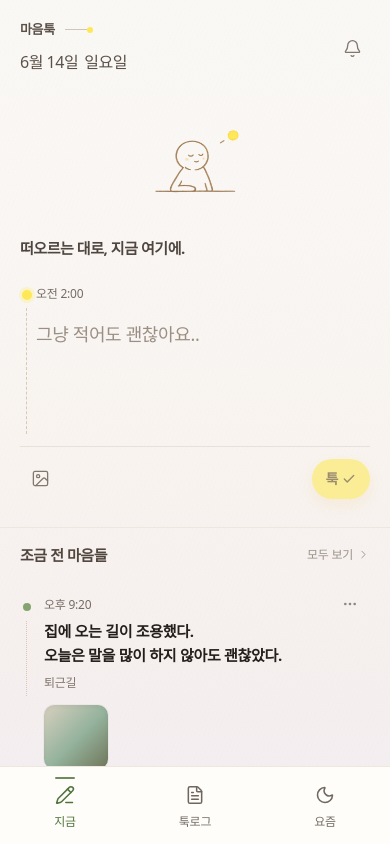
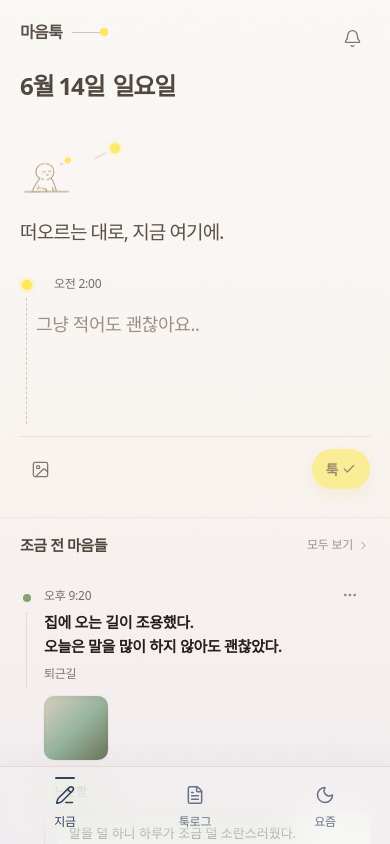
Before and after one commit to ojhdream/maeumtuk, a React (Vite) app: page / in a window 390 px wide. Built offline with nearby package versions, Linux system fonts and the light colour scheme; a web font is replaced by a local one.

Commit message:
Polish now tab mobile motion

```diff
--- a/src/App.jsx
+++ b/src/App.jsx
@@ -520,7 +520,7 @@ function BottomNav({ tab, setTab }) {
   ];
 
   return (
-    <nav className="maeumtuk-bottom-nav absolute bottom-0 left-0 right-0 flex h-[calc(78px+env(safe-area-inset-bottom))] items-center justify-around border-t border-[#eee7de] bg-[#fffdf9] pb-[env(safe-area-inset-bottom)] transition duration-200">
+    <nav className="maeumtuk-bottom-nav absolute bottom-0 left-0 right-0 flex h-[calc(78px+env(safe-area-inset-bottom))] items-center justify-around border-t border-[#e3d9cf] bg-[#f7f2ed]/94 pb-[env(safe-area-inset-bottom)] shadow-[0_-10px_28px_rgba(47,66,92,0.045)] backdrop-blur-xl transition duration-200">
       {items.map((item) => {
         const active = tab === item.id;
         return (
@@ -528,16 +528,16 @@ function BottomNav({ tab, setTab }) {
             key={item.id}
             onClick={() => setTab(item.id)}
             className={`relative flex h-[58px] w-20 flex-col items-center justify-center gap-1 text-[12px] transition duration-200 ${
-              active ? "text-[#4f743b]" : "text-[#746d65] hover:text-[#4b443d]"
+              active ? "text-[#2f425c]" : "text-[#687386] hover:text-[#40516a]"
             }`}
           >
             <span
               aria-hidden="true"
-              className={`absolute top-0 h-[2px] w-5 rounded-full bg-[#6f8b5b] transition duration-200 ${active ? "scale-x-100 opacity-100" : "scale-x-50 opacity-0"}`}
+              className={`absolute top-0 h-[2px] w-5 rounded-full bg-[#2f425c] transition duration-200 ${active ? "scale-x-100 opacity-100" : "scale-x-50 opacity-0"}`}
             />
             <div
               className={`grid h-7 w-9 place-items-center transition duration-200 ${
-                active ? "text-[#4f743b]" : "text-[#6f675f]"
+                active ? "text-[#2f425c]" : "text-[#687386]"
               }`}
             >
               {item.icon}
@@ -1087,7 +1087,7 @@ function NowTab({ todayLogs, recentLogs, onAddLog, onAddDetails, onEditLog, onDe
   const photoInputRef = useRef(null);
   const currentMeta = getCurrentLogMeta();
   const todayCount = todayLogs.length;
-  const displayRecentLogs = recentLogs.length > 0 ? recentLogs : getRecentSampleLogs(currentMeta);
+  const displayRecentLogs = (recentLogs.length > 0 ? recentLogs : getRecentSampleLogs(currentMeta)).slice(0, 3);
   const canLeaveTuk = Boolean(draft.trim() || photoData);
 
   useEffect(() => {
@@ -1159,18 +1159,18 @@ function NowTab({ todayLogs, recentLogs, onAddLog, onAddDetails, onEditLog, onDe
 
   return (
     <main className="relative px-5 pb-10 pt-5">
-      <header className="mb-1 flex items-center justify-between">
+      <header className="mb-7 flex items-start justify-between">
         <div>
-          <div className="mb-1.5 flex items-center gap-2.5">
-            <span className="text-[13px] font-semibold tracking-[-0.03em] text-[#5a5149]">마음툭</span>
-            <span className="flex w-[28px] items-center" aria-hidden="true">
+          <div className="mb-5 flex items-center gap-2.5">
+            <span className="text-[16px] font-semibold tracking-[-0.04em] text-[#5a5149]">마음툭</span>
+            <span className="flex w-[36px] items-center" aria-hidden="true">
               <span className="h-px flex-1 bg-[#d0c5b8]" />
-              <span className="h-1.5 w-1.5 rounded-full bg-[#fee856]" />
+              <span className="h-2 w-2 rounded-full bg-[#fee856]" />
             </span>
           </div>
           <button
             type="button"
-            className="inline-flex items-center gap-1.5 rounded-full py-1 text-[16px] font-medium tracking-[-0.03em] text-[#5b5148]"
+            className="inline-flex items-center gap-2 rounded-full py-1 text-[24px] font-semibold tracking-[-0.05em] text-[#514840]"
             aria-label={`${currentMeta.displayDate} ${currentMeta.day}`}
           >
             <span>{currentMeta.displayDate}</span>
@@ -1187,19 +1187,19 @@ function NowTab({ todayLogs, recentLogs, onAddLog, onAddDetails, onEditLog, onDe
       </header>
 
       <section
-        className={`relative pb-4 pt-1 transition duration-300 ${
+        className={`relative pb-4 transition duration-300 ${
           isLeaving ? "translate-y-0.5 opacity-55" : ""
         }`}
       >
-        <div className="mx-auto mb-2 grid h-[142px] place-items-center">
+        <div className="maeumtuk-hero-friend relative mb-1.5 h-[76px] w-[118px] overflow-hidden">
           <img
             src="/now-hero.png"
             alt=""
-            className="h-[132px] w-[236px] object-contain opacity-95 mix-blend-multiply"
+            className="maeumtuk-hero-friend-img -ml-[29px] h-[74px] w-[152px] max-w-none object-contain object-left opacity-95 mix-blend-multiply"
             draggable="false"
           />
         </div>
-        <p className="mb-5 text-[15px] font-semibold leading-6 tracking-[-0.03em] text-[#4f463f]">
+        <p className="mb-6 text-[19px] font-medium leading-7 tracking-[-0.045em] text-[#5a5149]">
           떠오르는 대로, 지금 여기에.
         </p>
         <input
@@ -1214,7 +1214,7 @@ function NowTab({ todayLogs, recentLogs, onAddLog, onAddDetails, onEditLog, onDe
           }}
         />
         <div className="relative pb-2 pl-[16px]">
-          <div className="flex h-[28px] items-center gap-1.5 text-[12px] font-medium tracking-[-0.02em] text-[#766c63]">
+          <div className="flex h-[28px] items-center pl-[18px] text-[12px] font-medium tracking-[-0.02em] text-[#766c63]">
             <span className="absolute left-[2px] top-[10px] h-2.5 w-2.5 rounded-full bg-[#fee856] shadow-[0_0_0_3px_rgba(254,232,86,.24)]" />
             <span>{currentMeta.time}</span>
           </div>
@@ -1263,7 +1263,7 @@ function NowTab({ todayLogs, recentLogs, onAddLog, onAddDetails, onEditLog, onDe
             <span className="text-[12px] font-medium text-[#91887f]">사진이 함께 남겨져요.</span>
           </div>
         )}
-        <div className="mt-3 flex items-center justify-between border-t border-[rgba(142,132,111,0.16)] pt-3">
+        <div className="maeumtuk-composer-actions mt-3 flex items-center justify-between border-t border-[rgba(142,132,111,0.16)] pt-3">
           <button
             type="button"
             onClick={() => photoInputRef.current?.click()}
@@ -2395,7 +2395,7 @@ export default function App() {
   const taggedAllLogs = useMemo(() => enrichLogsWithTags(allLogs, personalTagSet), [allLogs, personalTagSet]);
   const taggedTodayLogs = useMemo(() => enrichLogsWithTags(todayLogs, personalTagSet), [todayLogs, personalTagSet]);
   const taggedRecentLogs = useMemo(
-    () => [...taggedAllLogs].sort((a, b) => parseLogDate(b) - parseLogDate(a)).slice(0, 4),
+    () => [...taggedAllLogs].sort((a, b) => parseLogDate(b) - parseLogDate(a)).slice(0, 3),
     [taggedAllLogs],
   );
 
--- a/src/index.css
+++ b/src/index.css
@@ -80,6 +80,41 @@ button,
 
 .maeumtuk-bottom-nav {
   z-index: 20;
+}
+
+.maeumtuk-hero-friend-img {
+  animation: maeumtuk-friend-float 7s ease-in-out infinite;
+  transform-origin: 42% 58%;
+}
+
+.maeumtuk-hero-friend::before {
+  content: "";
+  position: absolute;
+  left: 72px;
+  top: 19px;
+  z-index: 2;
+  width: 16px;
+  height: 1.5px;
+  border-radius: 999px;
+  background: rgba(140, 123, 106, 0.42);
+  pointer-events: none;
+  transform: rotate(-28deg);
+  animation: maeumtuk-wind-drift 4.8s ease-in-out infinite;
+}
+
+.maeumtuk-hero-friend::after {
+  content: "";
+  position: absolute;
+  left: 90px;
+  top: 7px;
+  z-index: 2;
+  width: 10px;
+  height: 10px;
+  border-radius: 999px;
+  background: rgba(254, 232, 86, 0.88);
+  box-shadow: 0 0 10px rgba(254, 232, 86, 0.32);
+  pointer-events: none;
+  animation: maeumtuk-dot-breathe 3.6s ease-in-out infinite;
 }
 
 .input-card-container {
@@ -174,7 +209,18 @@ button,
 }
 
 .maeumtuk-keyboard-open .maeumtuk-phone:has(.maeumtuk-draft-input:focus) .maeumtuk-scroll {
-  padding-bottom: calc(96px + env(safe-area-inset-bottom));
+  padding-bottom: env(safe-area-inset-bottom);
+}
+
+.maeumtuk-keyboard-open .maeumtuk-phone:has(.maeumtuk-draft-input:focus) .maeumtuk-composer-actions {
+  position: sticky;
+  bottom: 0;
+  z-index: 15;
+  margin-left: -20px;
+  margin-right: -20px;
+  padding: 10px 20px calc(10px + env(safe-area-inset-bottom));
+  background: rgba(250, 248, 245, 0.96);
+  backdrop-filter: blur(10px);
 }
 
 .maeumtuk-save-screen {
@@ -195,6 +241,48 @@ button,
 
 .maeumtuk-save-sub {
   animation: maeumtuk-save-sub 2.1s ease both;
+}
+
+@keyframes maeumtuk-friend-float {
+  0%,
+  100% {
+    transform: translate3d(0, 0, 0) rotate(0deg);
+  }
+  50% {
+    transform: translate3d(0, -1.5px, 0) rotate(-0.35deg);
+  }
+}
+
+@keyframes maeumtuk-wind-drift {
+  0%,
+  100% {
+    opacity: 0.3;
+    transform: translate3d(-1px, 0, 0) rotate(-28deg) scaleX(0.82);
+  }
+  45% {
+    opacity: 0.72;
+    transform: translate3d(4px, -1px, 0) rotate(-28deg) scaleX(1);
+  }
+}
+
+@keyframes maeumtuk-dot-breathe {
+  0%,
+  100% {
+    opacity: 0.78;
+    transform: scale(0.94);
+  }
+  50% {
+    opacity: 1;
+    transform: scale(1.08);
+  }
+}
+
+@media (prefers-reduced-motion: reduce) {
+  .maeumtuk-hero-friend-img,
+  .maeumtuk-hero-friend::before,
+  .maeumtuk-hero-friend::after {
+    animation: none;
+  }
 }
 
 .maeumtuk-log-card {
```
